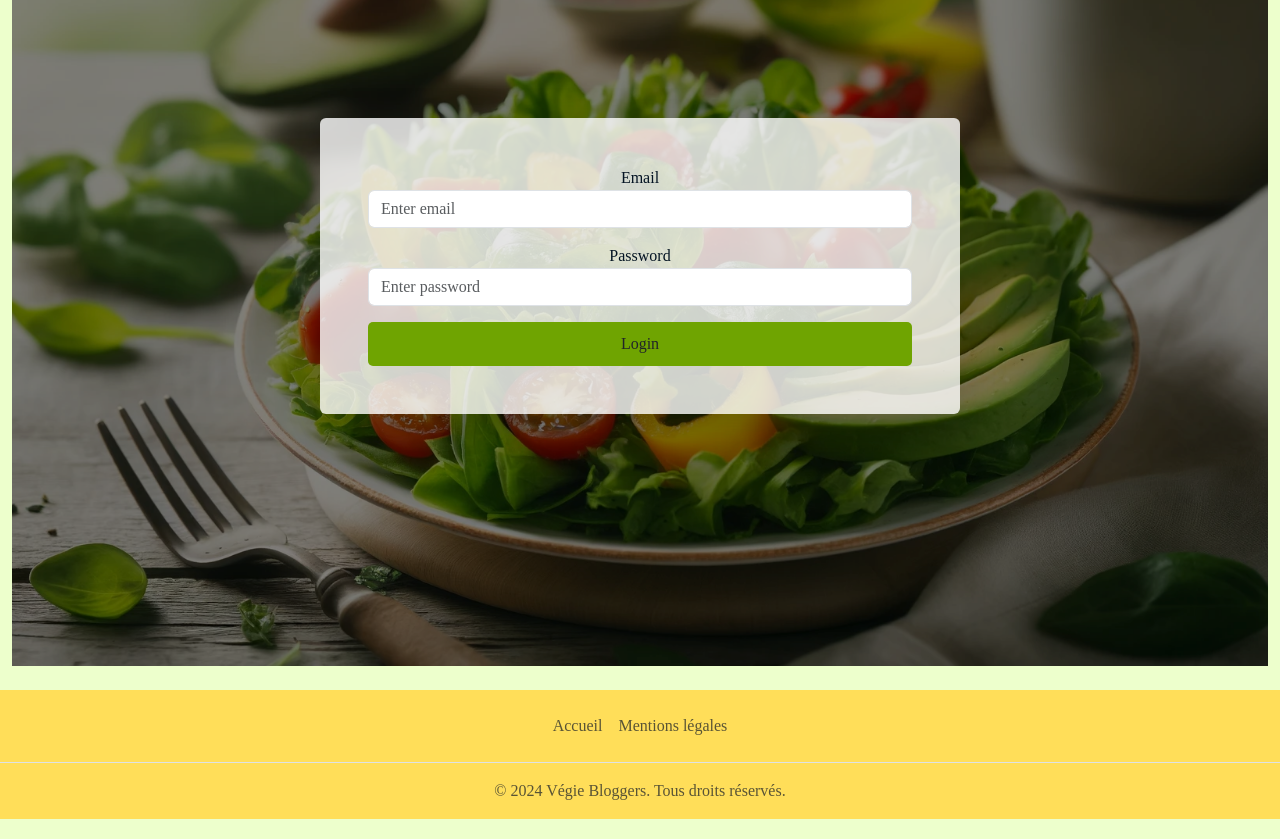
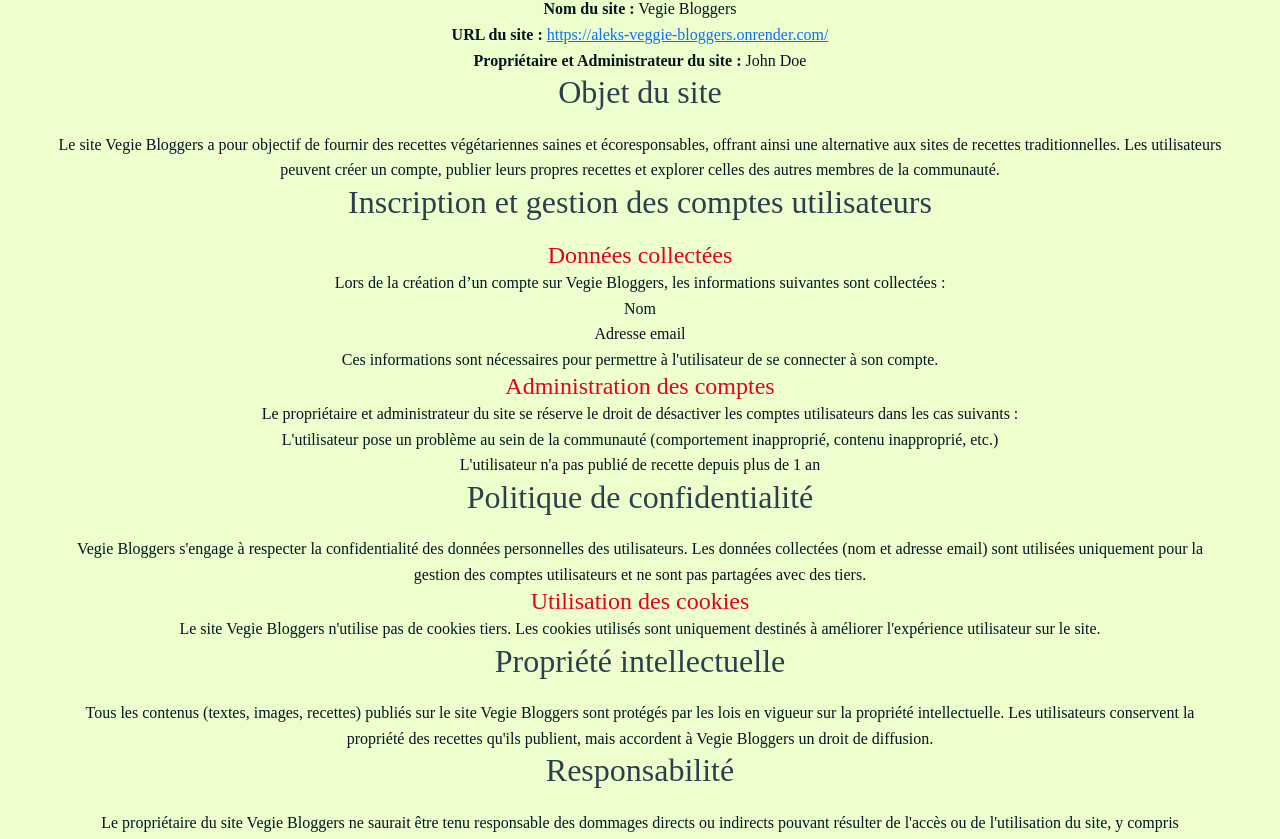
Before and after one commit to Aleks512/fronted, a Vue app: page /legal-mentions in a window 1280 px wide. Shown: the part 238-1077 px from the top of the page. Built offline with nearby package versions, Linux system fonts and the light colour scheme.

Commit message:
footer & legal mentions

```diff
--- a/src/App.vue
+++ b/src/App.vue
@@ -41,6 +41,8 @@ export default {
   display: flex;
   flex-direction: column;
   min-height: 100vh;
+  margin: 0 !important;
+  padding: 0 !important;
 }
 
 @import url('https://fonts.googleapis.com/css2?family=Lobster&family=Bad+Script&family=Open+Sans:wght@400;700&display=swap');
--- a/src/components/FooterView.vue
+++ b/src/components/FooterView.vue
@@ -1,14 +1,14 @@
 <template>
-  <footer class="py-3 my-4">
+  <footer class="footer py-4">
     <ul class="nav justify-content-center border-bottom pb-3 mb-3">
       <li class="nav-item">
-        <router-link to="/" class="nav-link px-2 text-muted">Accueil</router-link>
+        <router-link to="/" class="nav-link px-3 text-muted">Accueil</router-link>
       </li>
       <li class="nav-item">
-        <router-link to="/legal-mentions" class="nav-link px-2 text-muted">Mentions légales</router-link>
+        <router-link to="/legal-mentions" class="nav-link px-3 text-muted">Mentions légales</router-link>
       </li>
     </ul>
-    <p class="text-center text-body-secondary">© 2024 Végie Bloggers. Tous droits réservés.</p>
+    <p class="text-center text-muted">© 2024 Végie Bloggers. Tous droits réservés.</p>
   </footer>
 </template>
 
@@ -19,18 +19,40 @@ export default {
 </script>
 
 <style scoped>
-footer {
-  background-color: #FFDE59 !important;
-  padding: 1rem 0;
+.footer {
+  background-color: #FFDE59 !important; /* Couleur de fond */
   width: 100%;
+  margin-top: auto; /* Assure que le footer reste en bas */
+  padding: 20px 0;
+  box-shadow: 0px -2px 10px rgba(0, 0, 0, 0.1); /* Ajout d'une ombre légère */
 }
-a:hover {
+
+.nav-link {
   font-weight: bold;
   color: #2c3e50;
-  text-decoration: none;
-  line-height: 1.5rem;
-  font-size-adjust: inherit;
+  transition: color 0.3s ease; /* Animation de transition */
 }
 
+.nav-link:hover {
+  color: #E60020 !important; /* Couleur rouge vif au survol */
+  text-decoration: underline; /* Souligner les liens au survol */
+}
 
+p {
+  font-size: 1rem;
+  color: #2c3e50; /* Texte plus sombre */
+}
+
+.text-muted {
+  color: #6c757d !important; /* Texte plus subtil pour le copyright */
+}
+
+@media (max-width: 768px) {
+  .nav-link {
+    font-size: 0.9rem; /* Réduction de la taille des liens sur mobile */
+  }
+  p {
+    font-size: 0.8rem;
+  }
+}
 </style>
--- a/src/views/LegalMentions.vue
+++ b/src/views/LegalMentions.vue
@@ -1,79 +1,82 @@
 <template>
-  <div class="container-fluid position-relative mt-5 p-0">
-    <div class="row no-gutters">
-      <div class="col-12">
-        <img :src="logo" class="img-fluid w-100" alt="Logo Kitchen" style="height: 100vh; object-fit: cover;">
-        <div class="position-absolute top-50 start-50 translate-middle w-100">
-          <div class="col-md-6 offset-md-3 bg-white p-5 rounded shadow-lg">
-            <p v-if="incorrectAuth" class="text-danger">Incorrect email or password entered - please try again</p>
-            <form @submit.prevent="login" class="form">
-              <div class="form-group mb-3">
-                <label for="email">Email</label>
-                <input v-model="email" type="email" class="form-control" id="email" placeholder="Enter email" required>
-              </div>
-              <div class="form-group mb-3">
-                <label for="password">Password</label>
-                <input v-model="password" type="password" class="form-control" id="password" placeholder="Enter password" required>
-              </div>
-              <button type="submit" class="btn btn-custom w-100">Login</button>
-            </form>
-          </div>
-        </div>
-      </div>
-    </div>
+  <div class="container mt-5">
+    <h1 class="mb-4">Mentions Légales</h1>
+
+    <h2>Identification de l'éditeur et de l'hébergeur du site</h2>
+    <p><strong>Nom du site :</strong> Vegie Bloggers</p>
+    <p><strong>URL du site :</strong> <a href="https://aleks-veggie-bloggers.onrender.com/">https://aleks-veggie-bloggers.onrender.com/</a></p>
+    <p><strong>Propriétaire et Administrateur du site :</strong> John Doe</p>
+
+
+
+
+    <h2>Objet du site</h2>
+    <p>
+      Le site Vegie Bloggers a pour objectif de fournir des recettes végétariennes saines et écoresponsables, offrant ainsi une alternative aux sites de recettes traditionnelles. Les utilisateurs peuvent créer un compte, publier leurs propres recettes et explorer celles des autres membres de la communauté.
+    </p>
+
+    <h2>Inscription et gestion des comptes utilisateurs</h2>
+
+    <h3>Données collectées</h3>
+    <p>
+      Lors de la création d’un compte sur Vegie Bloggers, les informations suivantes sont collectées :
+    </p>
+    <ul>
+      <p>Nom</p>
+      <p>Adresse email</p>
+    </ul>
+    <p>Ces informations sont nécessaires pour permettre à l'utilisateur de se connecter à son compte.</p>
+
+    <h3>Administration des comptes</h3>
+    <p>
+      Le propriétaire et administrateur du site se réserve le droit de désactiver les comptes utilisateurs dans les cas suivants :
+    </p>
+    <ul>
+      <p>L'utilisateur pose un problème au sein de la communauté (comportement inapproprié, contenu inapproprié, etc.)</p>
+      <p>L'utilisateur n'a pas publié de recette depuis plus de 1 an</p>
+    </ul>
+
+    <h2>Politique de confidentialité</h2>
+    <p>
+      Vegie Bloggers s'engage à respecter la confidentialité des données personnelles des utilisateurs. Les données collectées (nom et adresse email) sont utilisées uniquement pour la gestion des comptes utilisateurs et ne sont pas partagées avec des tiers.
+    </p>
+
+    <h3>Utilisation des cookies</h3>
+    <p>
+      Le site Vegie Bloggers n'utilise pas de cookies tiers. Les cookies utilisés sont uniquement destinés à améliorer l'expérience utilisateur sur le site.
+    </p>
+
+    <h2>Propriété intellectuelle</h2>
+    <p>
+      Tous les contenus (textes, images, recettes) publiés sur le site Vegie Bloggers sont protégés par les lois en vigueur sur la propriété intellectuelle. Les utilisateurs conservent la propriété des recettes qu'ils publient, mais accordent à Vegie Bloggers un droit de diffusion.
+    </p>
+
+    <h2>Responsabilité</h2>
+    <p>
+      Le propriétaire du site Vegie Bloggers ne saurait être tenu responsable des dommages directs ou indirects pouvant résulter de l'accès ou de l'utilisation du site, y compris l’inaccessibilité, les pertes de données, et/ou la présence de virus sur le site, sans que cette liste soit exhaustive.
+    </p>
+
+    <h2>Contact</h2>
+    <p>
+      Pour toute question ou réclamation concernant le site Vegie Bloggers, vous pouvez nous contacter à l'adresse email suivante : contact@vegiebloggers.com
+    </p>
+
+    <p><strong>Dernière mise à jour :</strong> 20 Mai 2024</p>
   </div>
 </template>
 
 <script>
 export default {
-  data() {
-    return {
-      email: '',
-      password: '',
-      logo: require('@/assets/pages/vegetarian_meal.webp')
-    };
-  },
-  computed: {
-    incorrectAuth() {
-      return this.$store.getters['auth/authError'];
-    }
-  },
-  methods: {
-    login() {
-      this.$store.dispatch('auth/login', {
-        email: this.email,
-        password: this.password
-      }).then(() => {
-        this.$router.push({ name: 'private-recipes-list' });
-      }).catch(error => {
-        console.error("Login failed:", error);
-        alert('Failed to login: ' + error.message);
-      });
-    }
-  }
+  name: 'LegalMentions'
 }
 </script>
 
 <style scoped>
-/* Ajoutez ici des styles spécifiques à ce composant */
-.container-fluid {
-  padding: 0;
-  margin: 0;
+h1, h2, h3 {
+  color: #2c3e50;
 }
-
-.no-gutters {
-  margin: 0;
-}
-
-.img-fluid {
-  filter: brightness(50%);
-}
-
-.bg-white {
-  background: rgba(255, 255, 255, 0.8) !important;
-}
-
-.shadow-lg {
-  box-shadow: 0 1rem 3rem rgba(0, 0, 0, 0.175) !important;
+.container {
+  margin-top: 30px;
+  line-height: 1.6;
 }
 </style>
```
